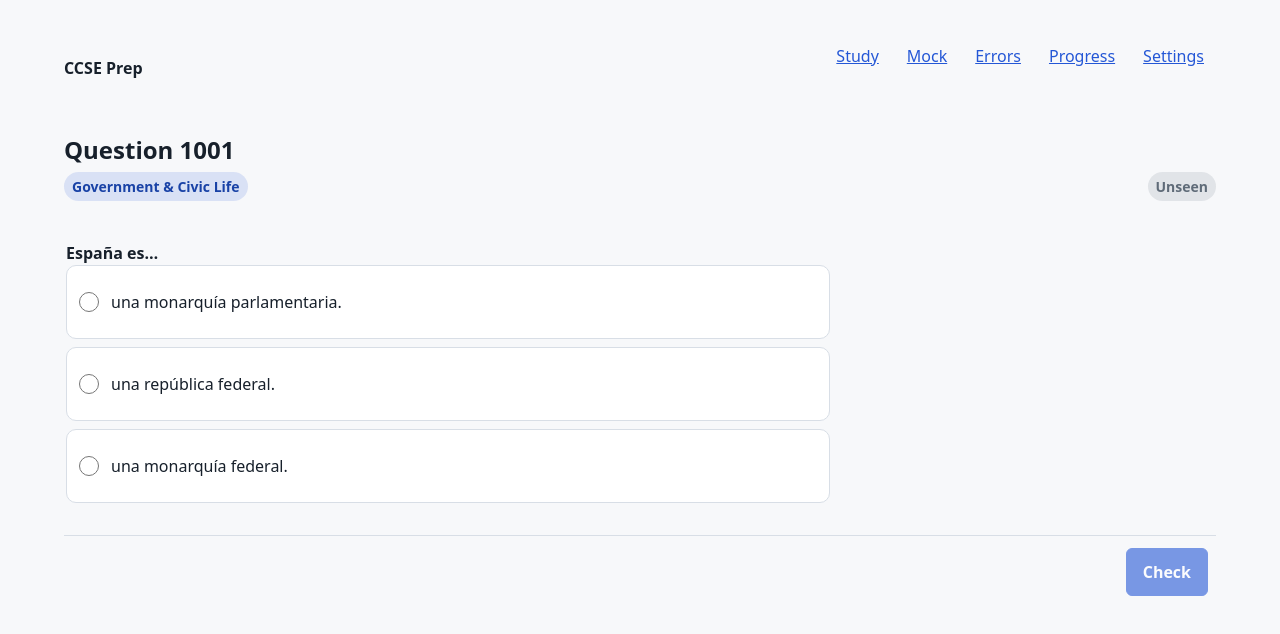
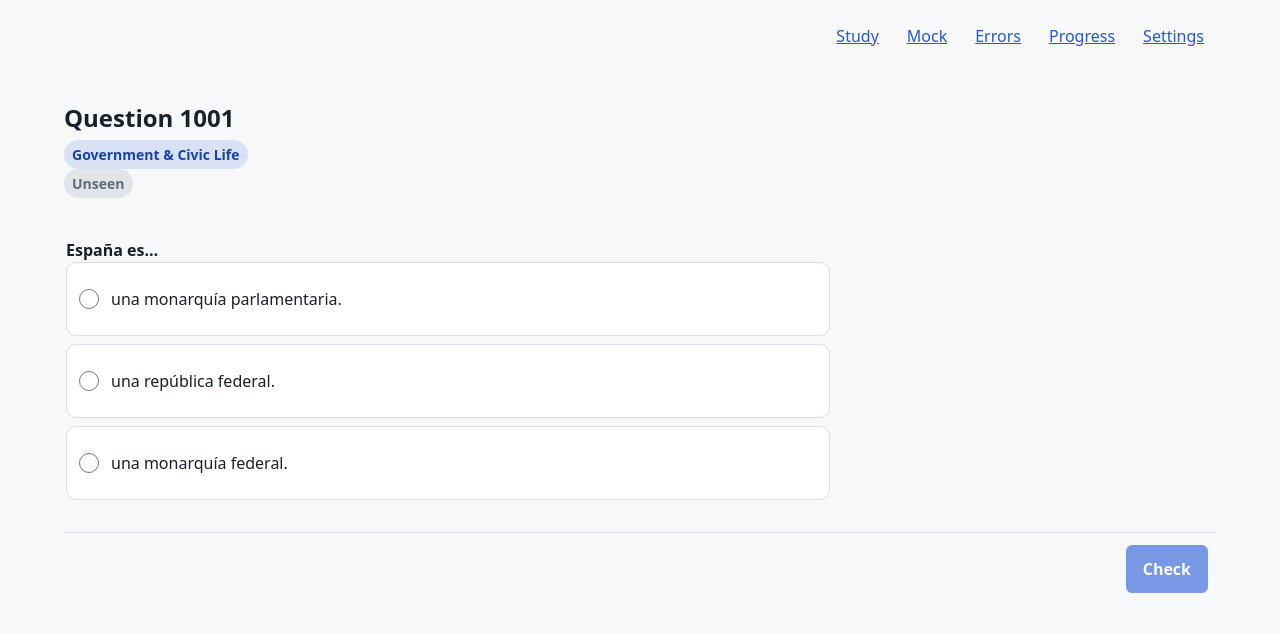
Before and after one commit to IFAKA/ccse-prep, a Next.js app: page /study in a window 1280 px wide. Shown: the top 634 px of the page. Built offline with nearby package versions, Linux system fonts and the light colour scheme.

Commit message:
fix: align navigation with page titles

```diff
--- a/src/app/native-first-ui/components.css
+++ b/src/app/native-first-ui/components.css
@@ -8,6 +8,8 @@
   .nf-navigation { display: flex; flex-wrap: wrap; align-items: center; gap: var(--nf-space-1); }
   .nf-navigation :where(a, summary) { display: inline-flex; align-items: center; min-height: var(--nf-control-height); padding: var(--nf-space-2) var(--nf-space-3); border-radius: var(--nf-radius-sm); }
   .nf-navigation :where(a, summary):hover { background: color-mix(in srgb, var(--nf-color-accent) 10%, transparent); }
+  .nf-menu-icon { display: inline-grid; gap: 0.25rem; width: 1.25rem; }
+  .nf-menu-icon span { display: block; height: 2px; border-radius: 999px; background: currentColor; }
   .nf-navigation [data-menu] { position: relative; }
   .nf-navigation [data-menu-content] { display: grid; gap: var(--nf-space-1); position: absolute; top: 100%; left: 0; z-index: 1; width: max-content; max-width: min(22rem, calc(100vw - 2rem)); padding: var(--nf-space-2); border: var(--nf-border-width) solid var(--nf-color-border); border-radius: var(--nf-radius-md); background: var(--nf-color-surface-raised); color: var(--nf-color-text); box-shadow: var(--nf-shadow-md); }
   .nf-navigation [data-menu-content][hidden] { display: none; }
--- a/src/app/native-first-ui/patterns.css
+++ b/src/app/native-first-ui/patterns.css
@@ -1,5 +1,6 @@
 @layer patterns {
   .nf-container { width: min(100% - 2rem, var(--nf-content-width)); margin-inline: auto; }
+  .nf-app-header { display: flex; justify-content: flex-end; padding-block: var(--nf-space-3); }
   .nf-readable { max-width: var(--nf-readable-width); }
   .nf-stack { display: flex; flex-direction: column; gap: var(--nf-space-4); }
   .nf-stack[data-gap="sm"] { gap: var(--nf-space-2); }
--- a/src/components/AppShell.tsx
+++ b/src/components/AppShell.tsx
@@ -31,8 +31,7 @@ export default function AppShell() {
   const update = (nextState: AppState) => setState(nextState);
 
   return <>
-    <header className="nf-container nf-page-header">
-      <strong>CCSE Prep</strong>
+    <header className="nf-container nf-app-header">
       <Navigation />
     </header>
 
--- a/src/components/Navigation.tsx
+++ b/src/components/Navigation.tsx
@@ -41,7 +41,10 @@ export default function Navigation() {
       <NavigationItems items={navigationItems} pathname={pathname} />
     </nav>
     <details className="nf-navigation nf-navigation-mobile">
-      <summary>Menu</summary>
+      <summary aria-label="Open navigation menu">
+        <span className="nf-menu-icon" aria-hidden="true"><span /><span /><span /></span>
+        <span className="nf-sr-only">Menu</span>
+      </summary>
       <nav data-menu-content aria-label="Mobile navigation">
         <NavigationItems items={navigationItems} pathname={pathname} />
       </nav>
--- a/src/components/PageLayout.tsx
+++ b/src/components/PageLayout.tsx
@@ -23,8 +23,8 @@ export function PageHeader({
             {description}
           </p>
         )}
+        {aside && <div>{aside}</div>}
       </div>
-      {aside}
     </header>
   );
 }
```
